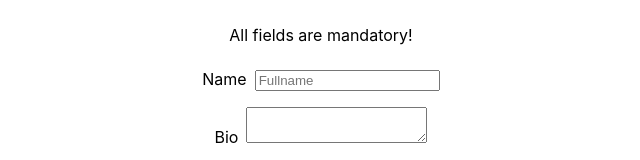
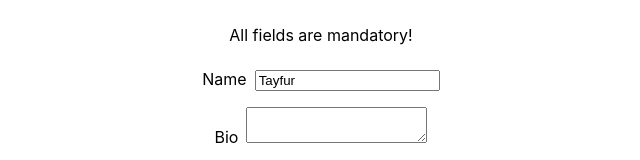
Before and after one commit to tayfurerkenci/react-testing, a React (Create React App) app: page / in a window 1280 px wide. Shown: the part 158-318 px from the top of the page, without its empty margins (319-959 px from the left). Built offline with nearby package versions, Linux system fonts and the light colour scheme.

Commit message:
implemented getByDisplayValue query

```diff
--- a/src/components/application/Application.tsx
+++ b/src/components/application/Application.tsx
@@ -7,7 +7,7 @@
       <form>
         <div>
           <label htmlFor="name">Name</label>
-          <input type="text" id="name" placeholder="Fullname" />
+          <input type="text" id="name" placeholder="Fullname" defaultValue="Tayfur" />
         </div>
         <div>
           <label htmlFor="bio">Bio</label>
```
Also changed, not shown: 1 other file (tests, documents, lock files or other folders).
